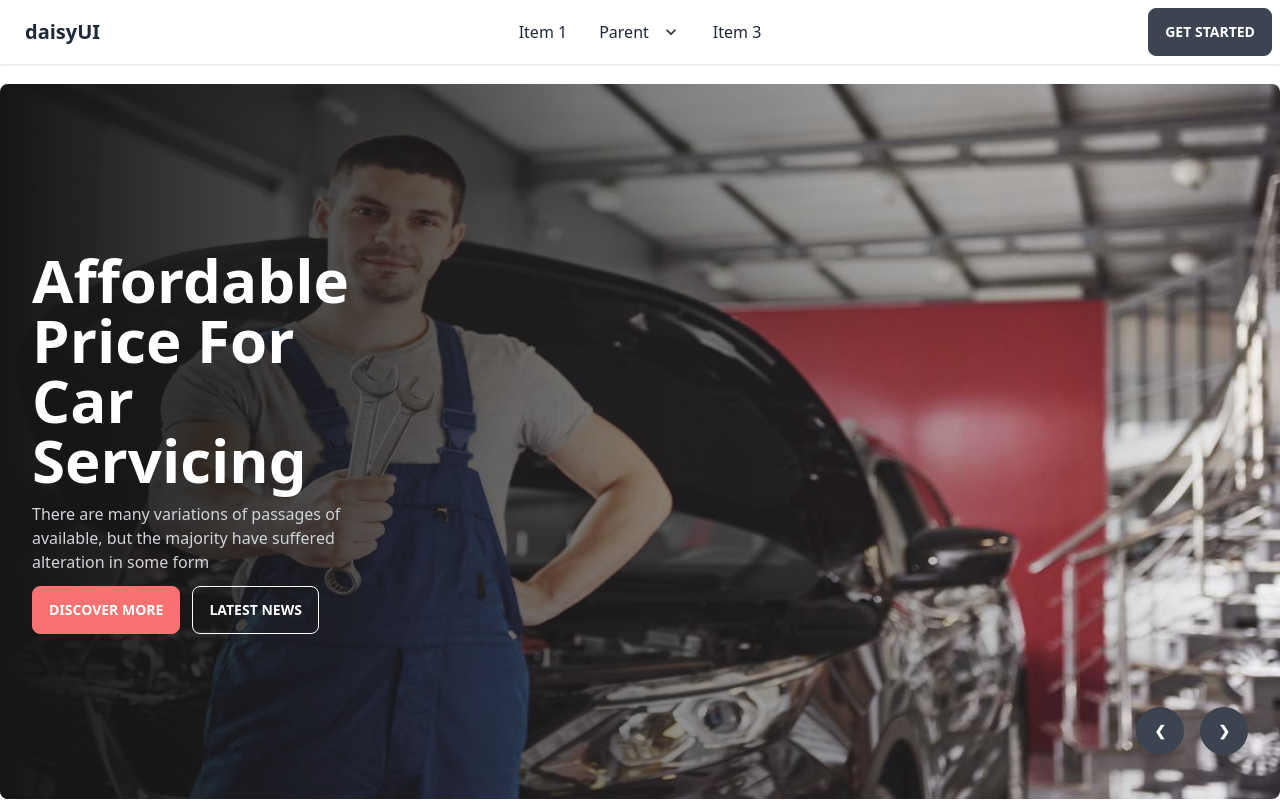
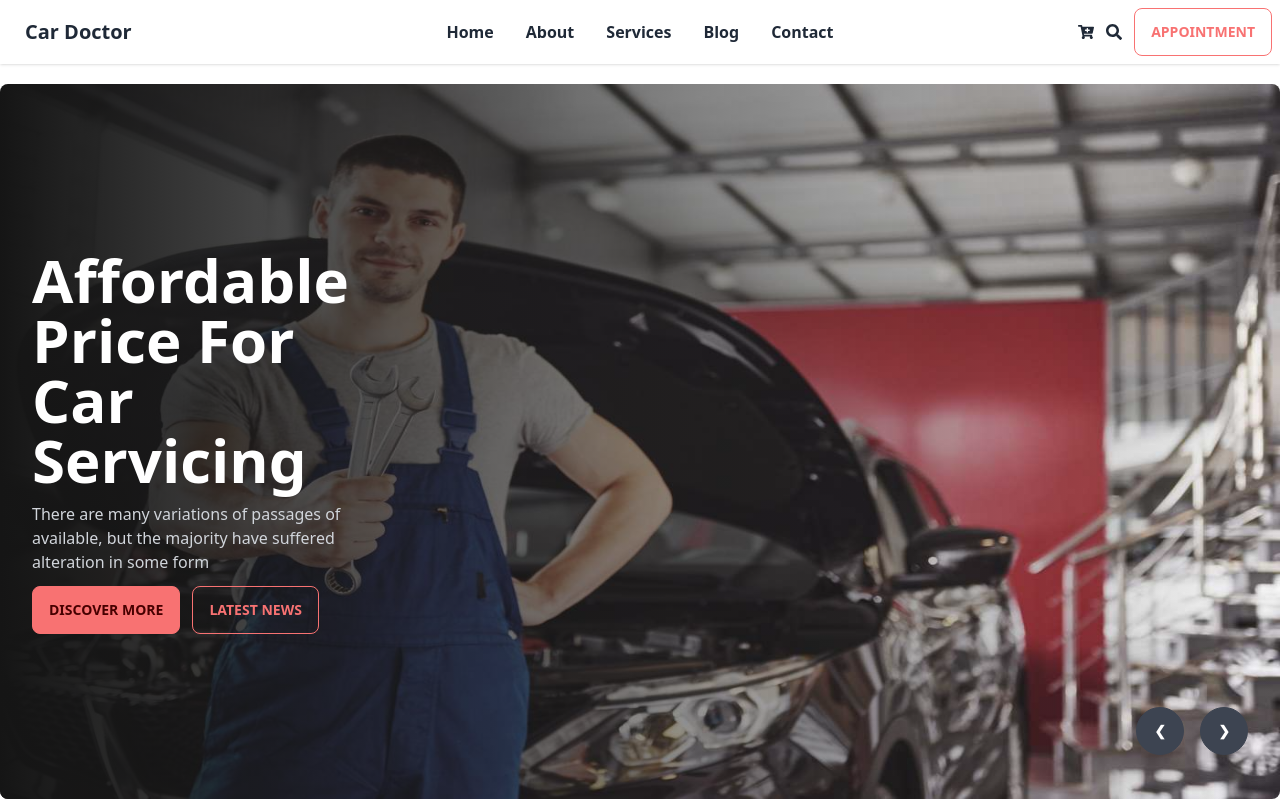
Before and after one commit to Source-Code-007/car-doctor-client, a React (Vite) app: page / in a window 1280 px wide. Shown: the top 801 px of the page. Built offline with nearby package versions, Linux system fonts and the light colour scheme; no server answers.

Commit message:
navbar modified

```diff
--- a/src/Shared/Nav.jsx
+++ b/src/Shared/Nav.jsx
@@ -1,4 +1,14 @@
+import { FaCartPlus, FaSearch } from "react-icons/fa";
+import { Link } from "react-router-dom";
+
 const Nav = () => {
+    const navItem = <>
+        <li className="font-bold"><Link to={'/'}>Home</Link></li>
+        <li className="font-bold"><Link to={'/about'}>About</Link></li>
+        <li className="font-bold"><Link>Services</Link></li>
+        <li className="font-bold"><Link>Blog</Link></li>
+        <li className="font-bold"><Link>Contact</Link></li>
+    </>
     return (
         <nav className="navbar shadow">
             <div className="navbar-start">
@@ -7,40 +17,20 @@ const Nav = () => {
                         <svg xmlns="http://www.w3.org/2000/svg" className="h-5 w-5" fill="none" viewBox="0 0 24 24" stroke="currentColor"><path strokeLinecap="round" strokeLinejoin="round" strokeWidth="2" d="M4 6h16M4 12h8m-8 6h16" /></svg>
                     </label>
                     <ul tabIndex={0} className="menu menu-compact dropdown-content mt-3 p-2 shadow bg-base-100 rounded-box w-52">
-                        <li><a>Item 1</a></li>
-                        <li tabIndex={0}>
-                            <a className="justify-between">
-                                Parent
-                                <svg className="fill-current" xmlns="http://www.w3.org/2000/svg" width="24" height="24" viewBox="0 0 24 24"><path d="M8.59,16.58L13.17,12L8.59,7.41L10,6L16,12L10,18L8.59,16.58Z" /></svg>
-                            </a>
-                            <ul className="p-2">
-                                <li><a>Submenu 1</a></li>
-                                <li><a>Submenu 2</a></li>
-                            </ul>
-                        </li>
-                        <li><a>Item 3</a></li>
+                        {navItem}
                     </ul>
                 </div>
-                <a className="btn btn-ghost normal-case text-xl">daisyUI</a>
+                <a className="btn btn-ghost normal-case text-xl">Car Doctor</a>
             </div>
             <div className="navbar-center hidden lg:flex">
                 <ul className="menu menu-horizontal px-1">
-                    <li><a>Item 1</a></li>
-                    <li tabIndex={0}>
-                        <a>
-                            Parent
-                            <svg className="fill-current" xmlns="http://www.w3.org/2000/svg" width="20" height="20" viewBox="0 0 24 24"><path d="M7.41,8.58L12,13.17L16.59,8.58L18,10L12,16L6,10L7.41,8.58Z" /></svg>
-                        </a>
-                        <ul className="p-2">
-                            <li><a>Submenu 1</a></li>
-                            <li><a>Submenu 2</a></li>
-                        </ul>
-                    </li>
-                    <li><a>Item 3</a></li>
+                    {navItem}
                 </ul>
             </div>
-            <div className="navbar-end">
-                <a className="btn">Get started</a>
+            <div className="navbar-end gap-3">
+                <span><FaCartPlus></FaCartPlus></span>
+                <span><FaSearch></FaSearch></span>
+                <button className="btn btn-outline btn-error">Appointment</button>
             </div>
         </nav>
     );
--- a/src/index.css
+++ b/src/index.css
@@ -8,5 +8,4 @@
 }
 button{
     font-weight: bold !important;
-    color: #fff !important;
 }
```
